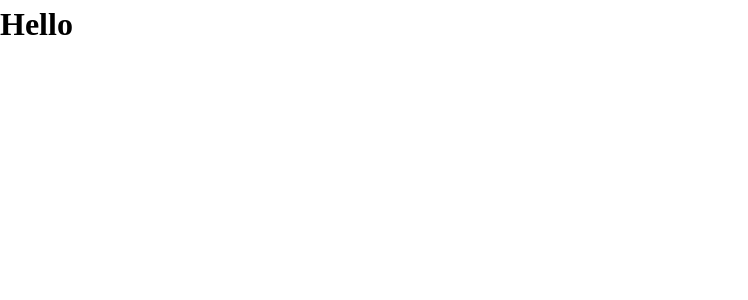
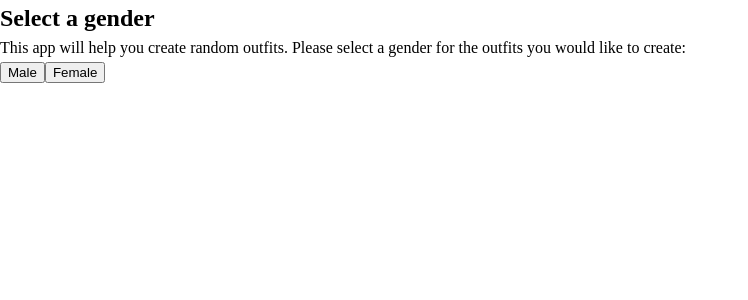
Before and after one commit to HaoLiHaiO/outfit-creator, a React (Vite) app: page / in a window 1280 px wide. Shown: the top 300 px of the page, without its empty margins (0-748 px from the left). Built offline with nearby package versions, Linux system fonts and the light colour scheme.

Commit message:
feat: add GenderSelection to homepage

```diff
--- a/src/App.tsx
+++ b/src/App.tsx
@@ -1,8 +1,16 @@
+import { useState } from "react";
+import { GenderSelection } from "./components/gender-selection/GenderSeledction";
+
 function App() {
+  const [gender, setGender] = useState<string | null>(null);
 
   return (
     <>
-      <h1>Hello</h1>
+      {!gender ? (
+        <GenderSelection setGender={setGender} />
+      ) : (
+        <div>A gender has been selected.</div>
+      )}
     </>
   );
 }
--- /dev/null
+++ b/src/components/gender-selection/GenderSeledction.tsx
@@ -0,0 +1,23 @@
+type Gender = "male" | "female";
+
+interface IGenderSelectionProps {
+  setGender: (gender: Gender) => void;
+}
+
+export const GenderSelection = ({ setGender }: IGenderSelectionProps) => {
+  const handleSelection = (gender: Gender): void => {
+    setGender(gender);
+  };
+
+  return (
+    <div>
+      <h2>Select a gender</h2>
+      <p>
+        This app will help you create random outfits. Please select a gender for
+        the outfits you would like to create:
+      </p>
+      <button onClick={() => handleSelection("male")}>Male</button>
+      <button onClick={() => handleSelection("female")}>Female</button>
+    </div>
+  );
+};
```
